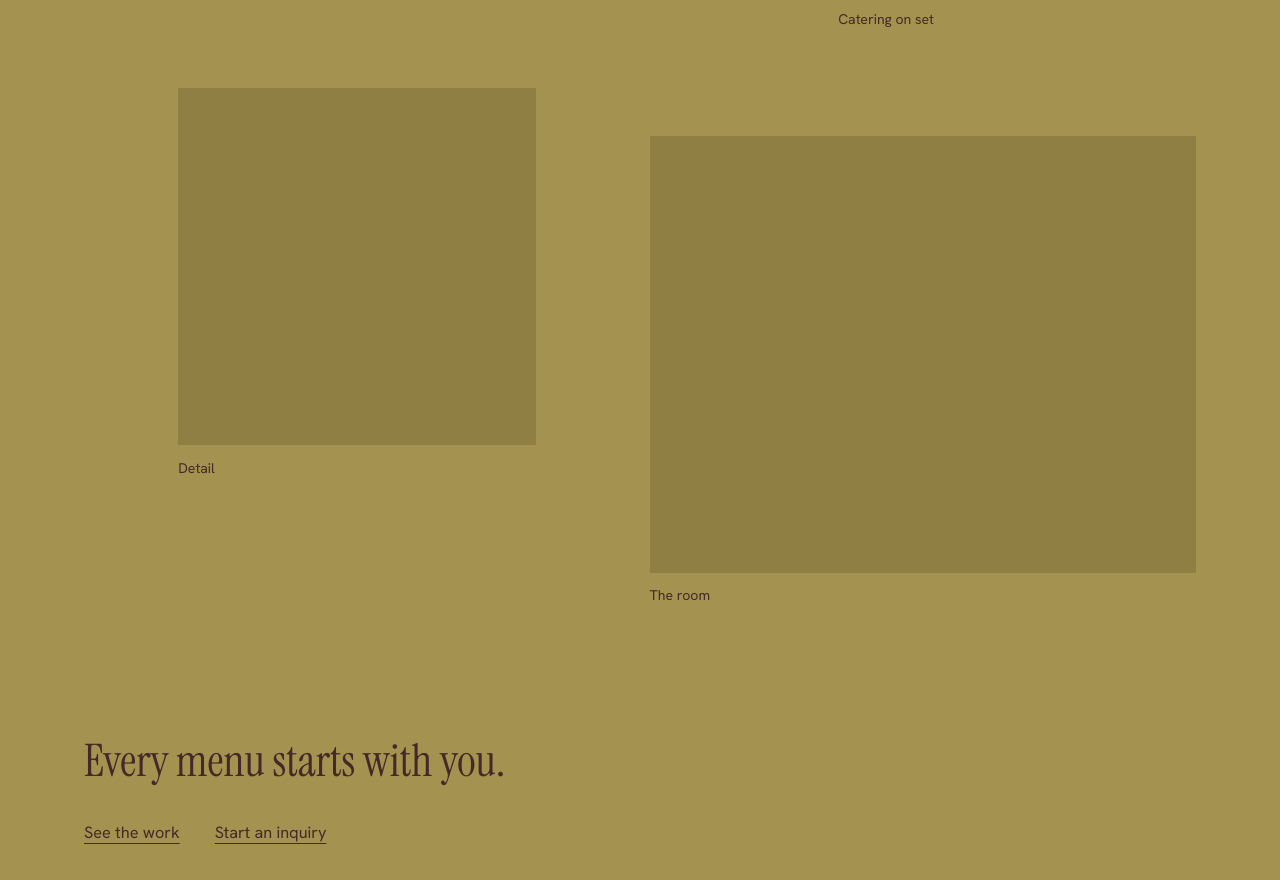
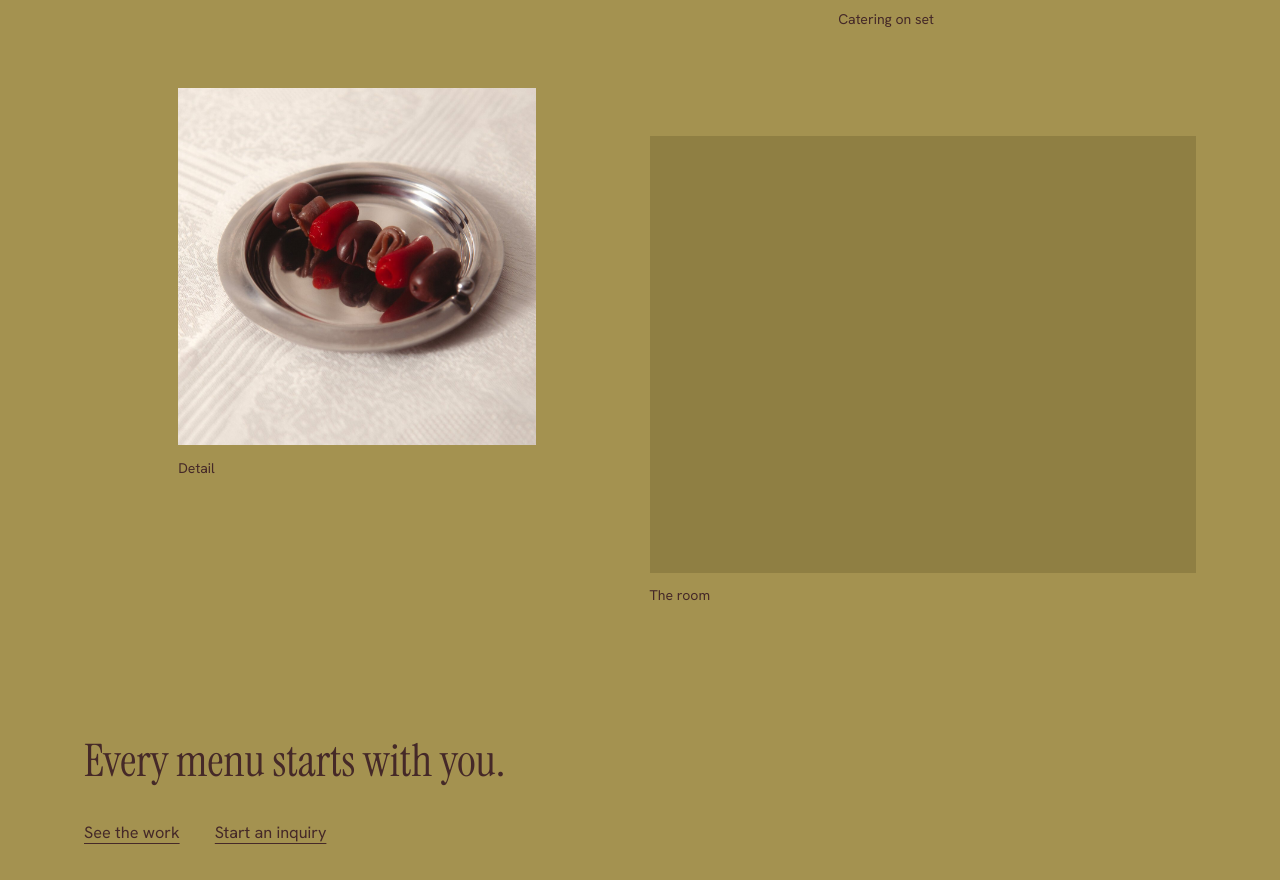
Before and after one commit to niklassorof-alt/studio-civette, a plain HTML site: page index.html in a window 1280 px wide. Shown: the part 1050-1930 px from the top of the page. Drawn offline with Linux system fonts and the light colour scheme.

Commit message:
Revise gallery section with new image and content
Updated the gallery section to include a new image and modified the existing content.

```diff
--- a/index.html
+++ b/index.html
@@ -17,7 +17,7 @@
 <h1>Curated menus, for all occasions.</h1>
 <p class="lede">Studio Civette is a Berlin food studio specialised in creating memorable events. Brand launches, PR Events, Set catering.</p>
 </section>
-<section class="wrap"><div class="grid home"><figure><img class="shot" src="images/Canapes.jpg" alt="Canapes" loading="lazy"><figcaption>Canapes</figcaption></figure><figure><img class="shot" src="images/Catering_1.jpg" alt="Catering on set" loading="lazy"><figcaption>Catering on set</figcaption></figure><figure><div class="shot" role="img" aria-label="Photo placeholder: Detail"></div><figcaption>Detail</figcaption></figure><figure><div class="shot" role="img" aria-label="Photo placeholder: The room"></div><figcaption>The room</figcaption></figure></div></section>
+<section class="wrap"><div class="grid home"><figure><img class="shot" src="images/Canapes.jpg" alt="Canapes" loading="lazy"><figcaption>Canapes</figcaption></figure><figure><img class="shot" src="images/Catering_1.jpg" alt="Catering on set" loading="lazy"><figcaption>Catering on set</figcaption></figure><figure><img class="shot" src="images/Skewer.JPG" alt="Snacks at your event" loading="lazy"><figcaption>Detail</figcaption></figure><figure><div class="shot" role="img" aria-label="Photo placeholder: The room"></div><figcaption>The room</figcaption></figure></div></section>
 <section class="closer wrap">
 <p>Every menu starts with you.</p>
 <div class="links"><a href="work.html">See the work</a><a href="contact.html">Start an inquiry</a></div>
```
